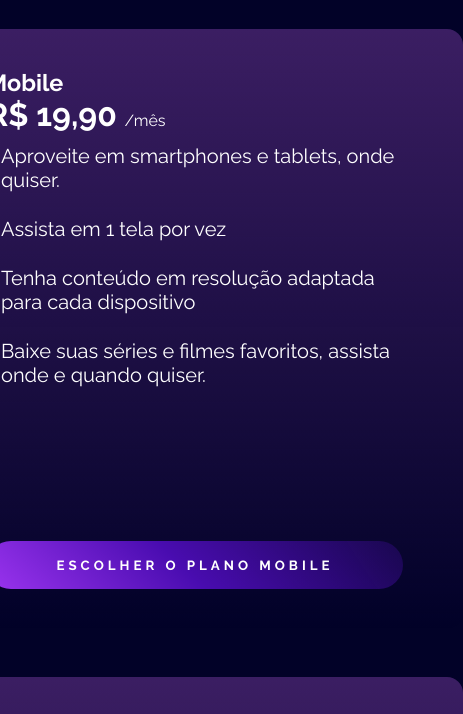
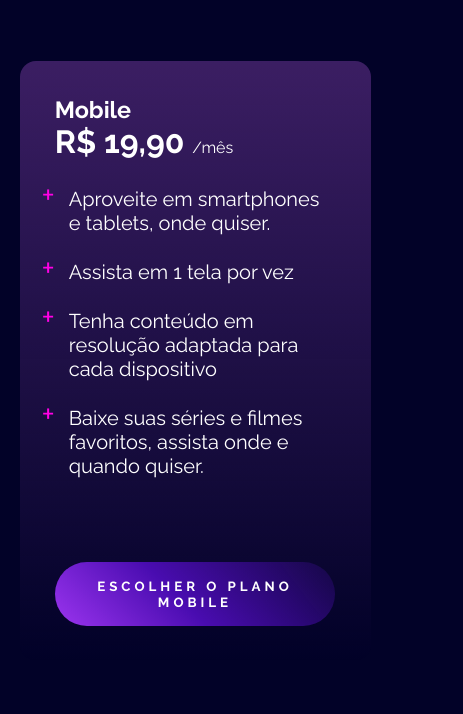
Before and after one commit to Lorran-Matheus/Clone-HBO-Max-2022, a plain HTML site: page index.html in a window 390 px wide. Shown: the part 1716-2430 px from the top of the page, 463 px wide, since content can reach past the window. Drawn offline with Linux system fonts and the light colour scheme.

Commit message:
fix mediaQ

```diff
--- a/assets/scss/at-rules/_mediaQ.scss
+++ b/assets/scss/at-rules/_mediaQ.scss
@@ -122,15 +122,18 @@ main {
 .subscription {
   @media screen and (max-width: 800px) {
 
-    .subscription {
+    & {
       max-width: 92vw;
     }
   }
 
   @media screen and (max-width: 480px) {
-    .subscription {
+    & {
+      width: 85%;
+      min-width: 14rem;
+      max-width: 90vw;
       margin: 2rem auto;
-      padding: 0 2.2rem;
+      padding: 2.2rem;
 
       &__header {
         flex-direction: column;
@@ -144,7 +147,7 @@ main {
 
   @media screen and (max-width: 1140px) {
 
-    .subscription {
+    & {
       width: 37.5rem;
     }
   }
--- a/assets/scss/base/_spacing.scss
+++ b/assets/scss/base/_spacing.scss
@@ -1,5 +1,9 @@
 .mb-2 {
   margin-bottom: 2rem;
+}
+
+.pb-2{
+  padding-bottom: 1rem;
 }
 
 .pt-2 {
--- a/index.html
+++ b/index.html
@@ -71,7 +71,7 @@
                 <div class="content__item cards__container">
                     <div class="subscription card__mobile">
                         <div class="subscription__container">
-                        <div class="subscription__header">
+                        <div class="subscription__header pb-2">
                                 <h3 class="bold-text">Mobile</h3>
                                 <div class=""><span
                                         class="subscription-price raleway">R$
@@ -92,7 +92,7 @@
                     </div>
                     <div class="subscription card__multitelas">
                         <div class="subscription__container">
-                            <div class="subscription__header">
+                            <div class="subscription__header pb-2">
                                 <h3 class=" bold-text">Multitelas</h3>
                                 <div class=""><span
                                         class="subscription-price raleway">R$
```
Also changed, not shown: assets/CSS/main.css, 1 other file.
